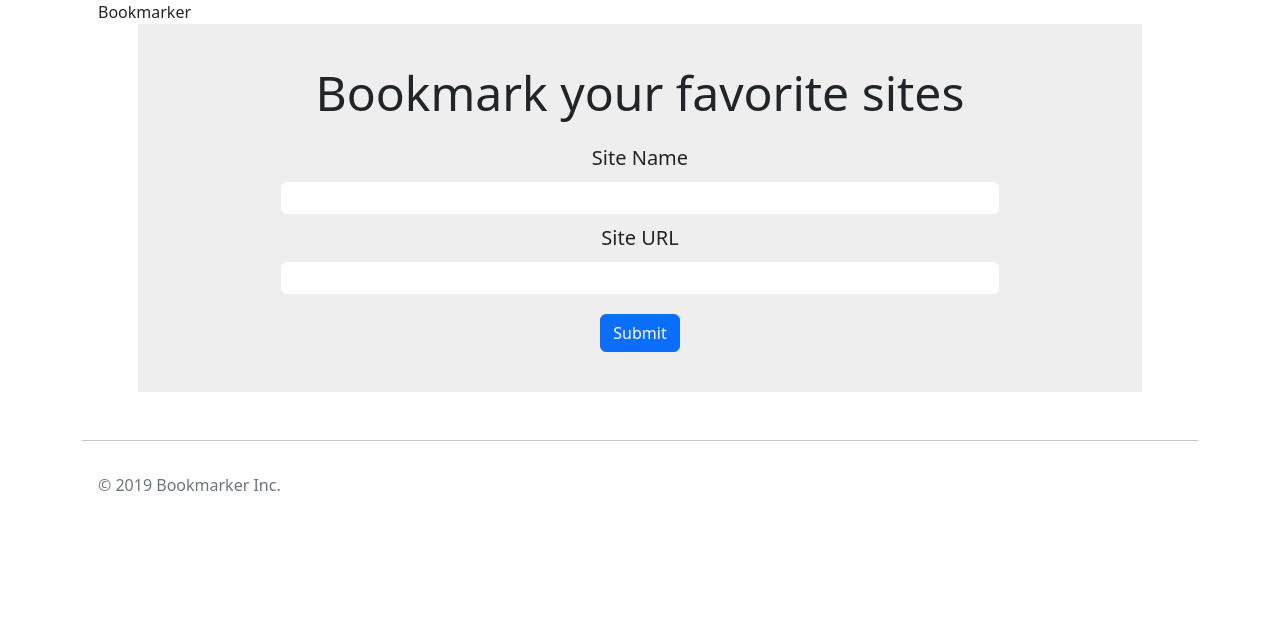
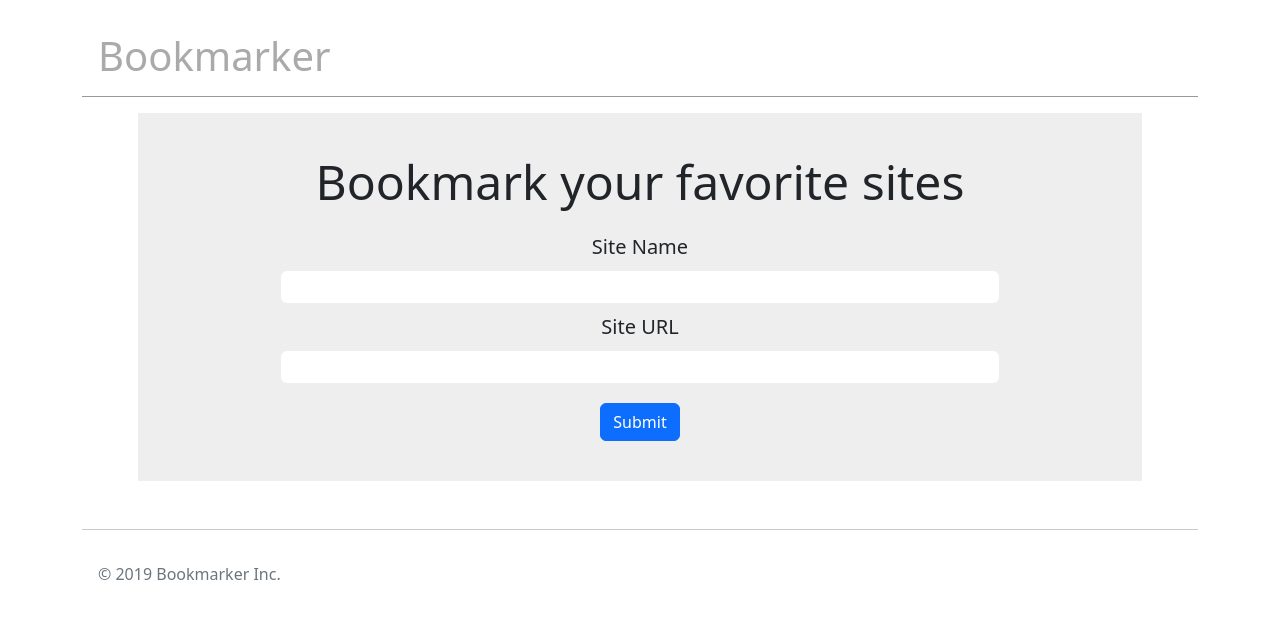
Before and after one commit to mohamed-badr555/BookMark-App, a plain HTML site: page index.html in a window 1280 px wide. Drawn offline with Linux system fonts and the light colour scheme.

Commit message:
Update index.html

```diff
--- a/index.html
+++ b/index.html
@@ -11,7 +11,7 @@
 </head>
 <body>
     <div class="container">
-        <h1- class="p-3 my-3" -data-index="1">Bookmarker</h1->
+        <h1 class="p-3 my-3" >Bookmarker</h1>
        <div class="formData text-center mx-auto mb-3 p-4">
         <h2 class="p-3 display-5 fw-normal">Bookmark your favorite sites</h2>
         <h5 class="my-2">Site Name</h5>
```
